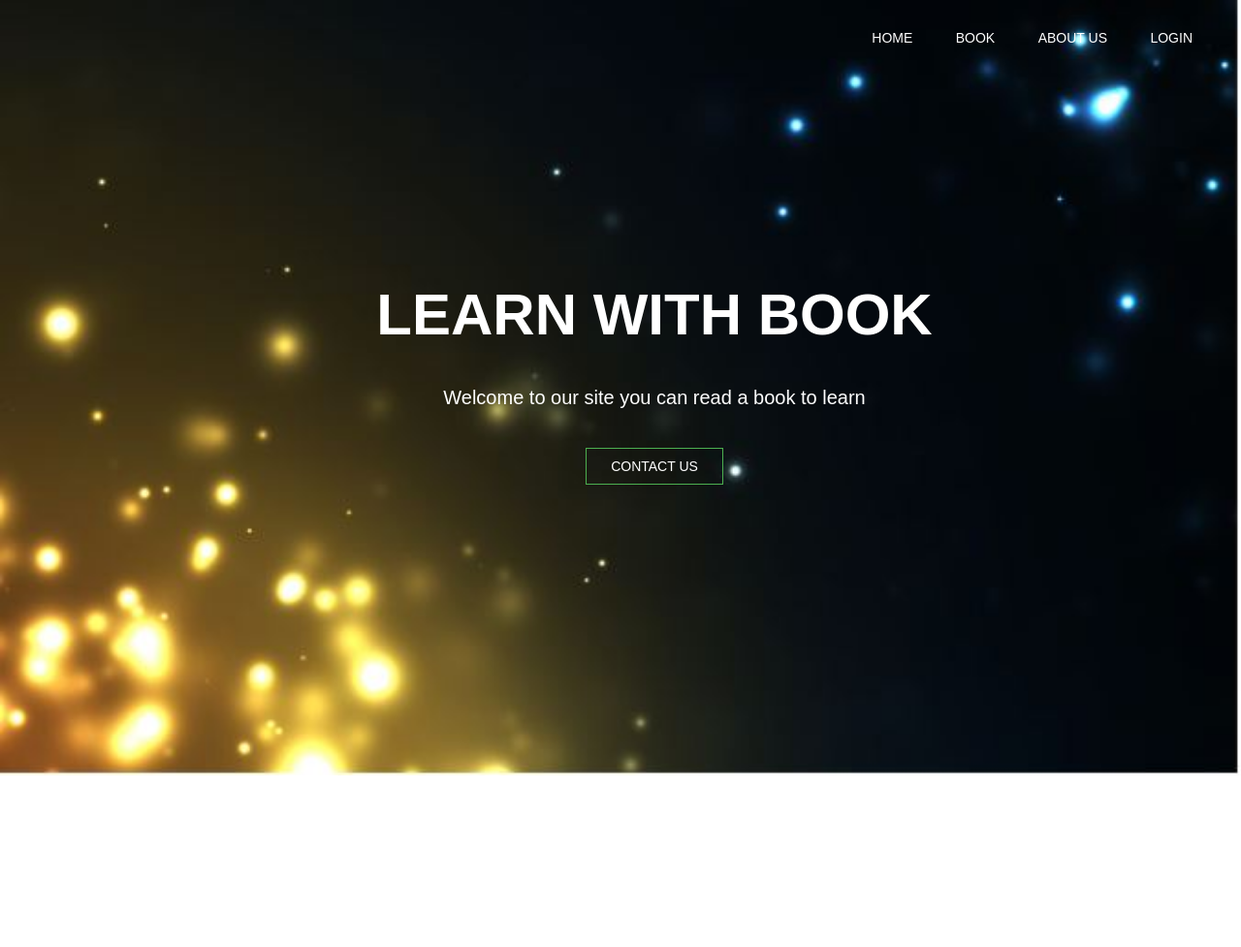
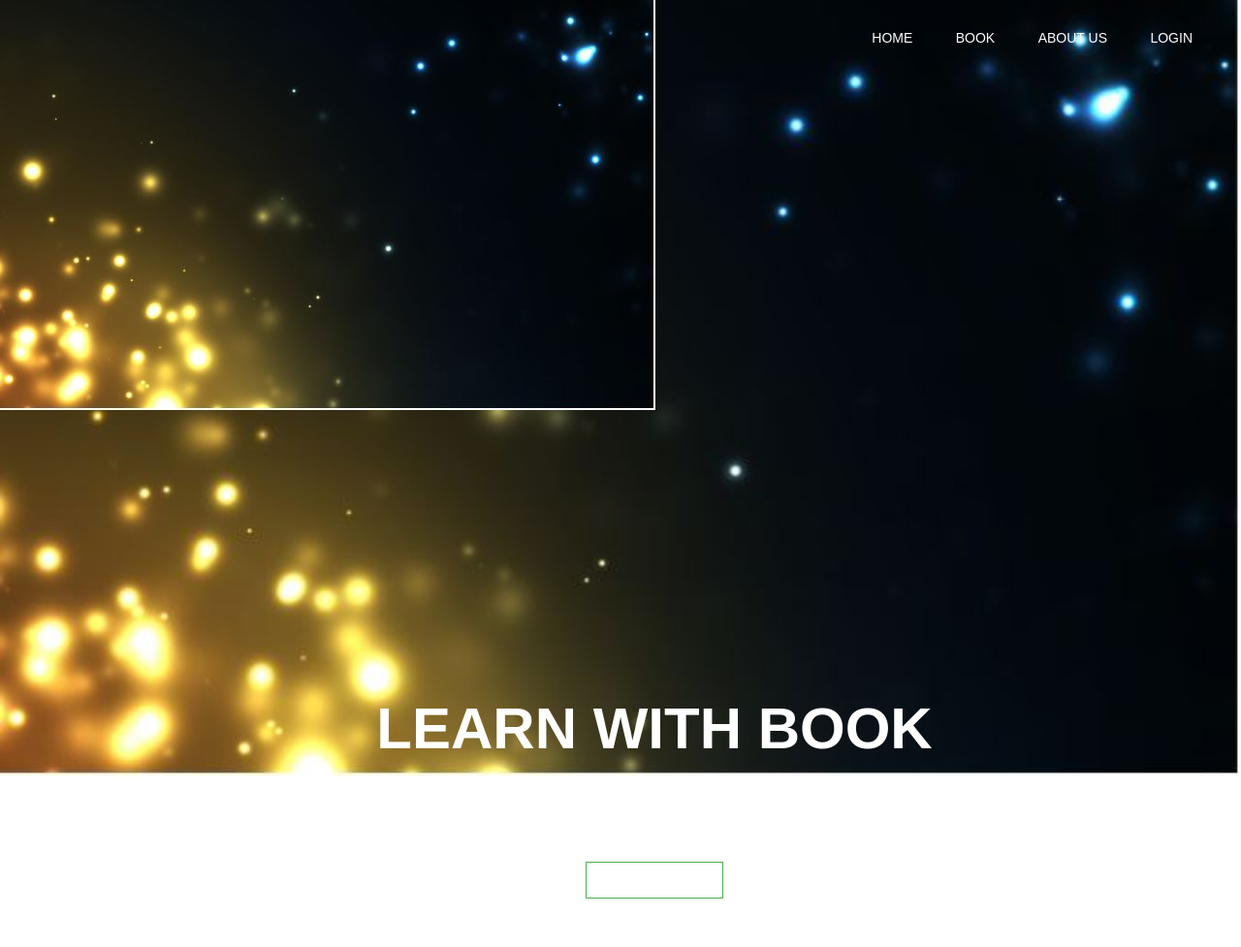
Before and after one commit to muhammedkurdi19/book, a plain HTML site: page index.html in a window 1280 px wide. Shown: the whole page at 97% size. Before the commit the page ends 800 px from the top, so only its background shows below. Drawn offline with Linux system fonts and the light colour scheme.

Commit message:
Update index.html

```diff
--- a/index.html
+++ b/index.html
@@ -16,7 +16,7 @@
             <li><a href="Login.html">LOGIN</a></li>
         </ul>
     </div>
-
+   <img src="376492.JPG">
     <div class="welcome-text">
         <h1>Learn With Book</h1>
         <p>Welcome to our site you can read a book to learn</p>
```
